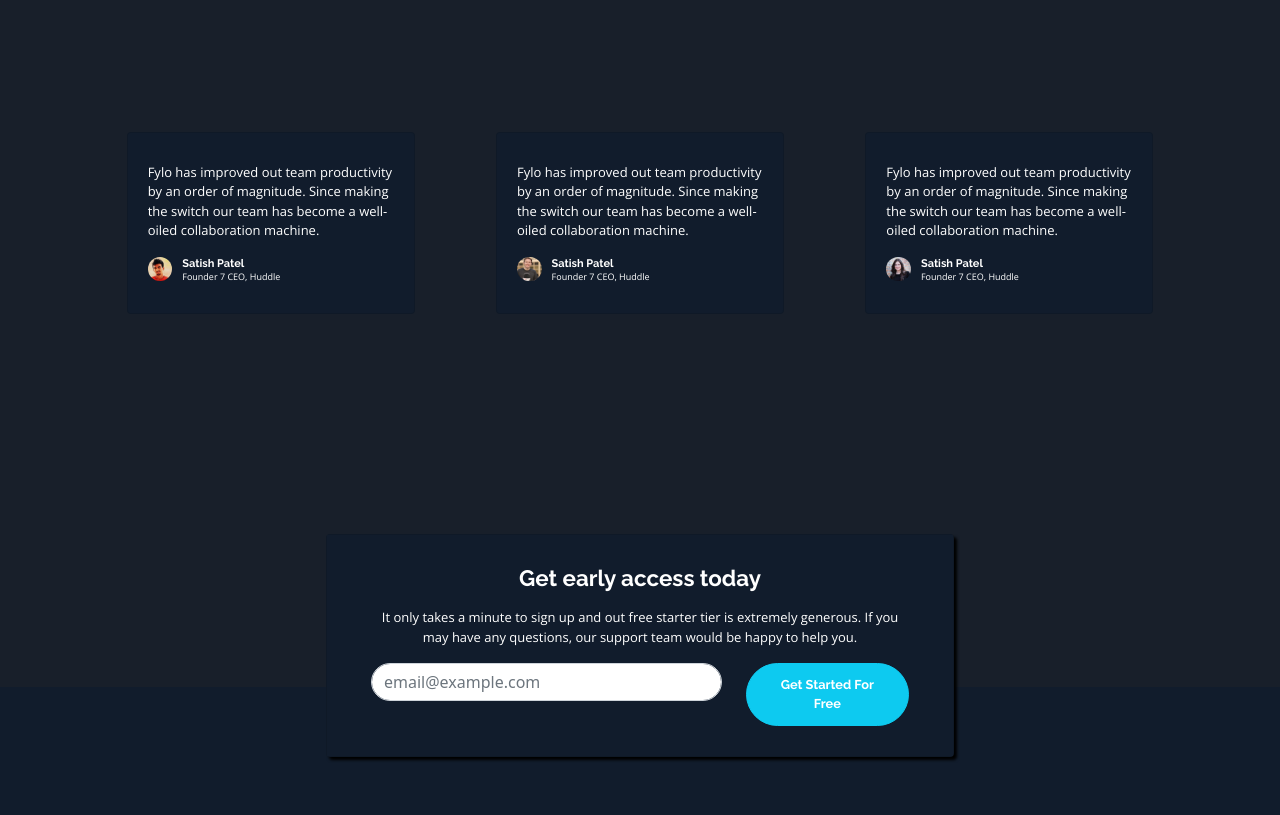
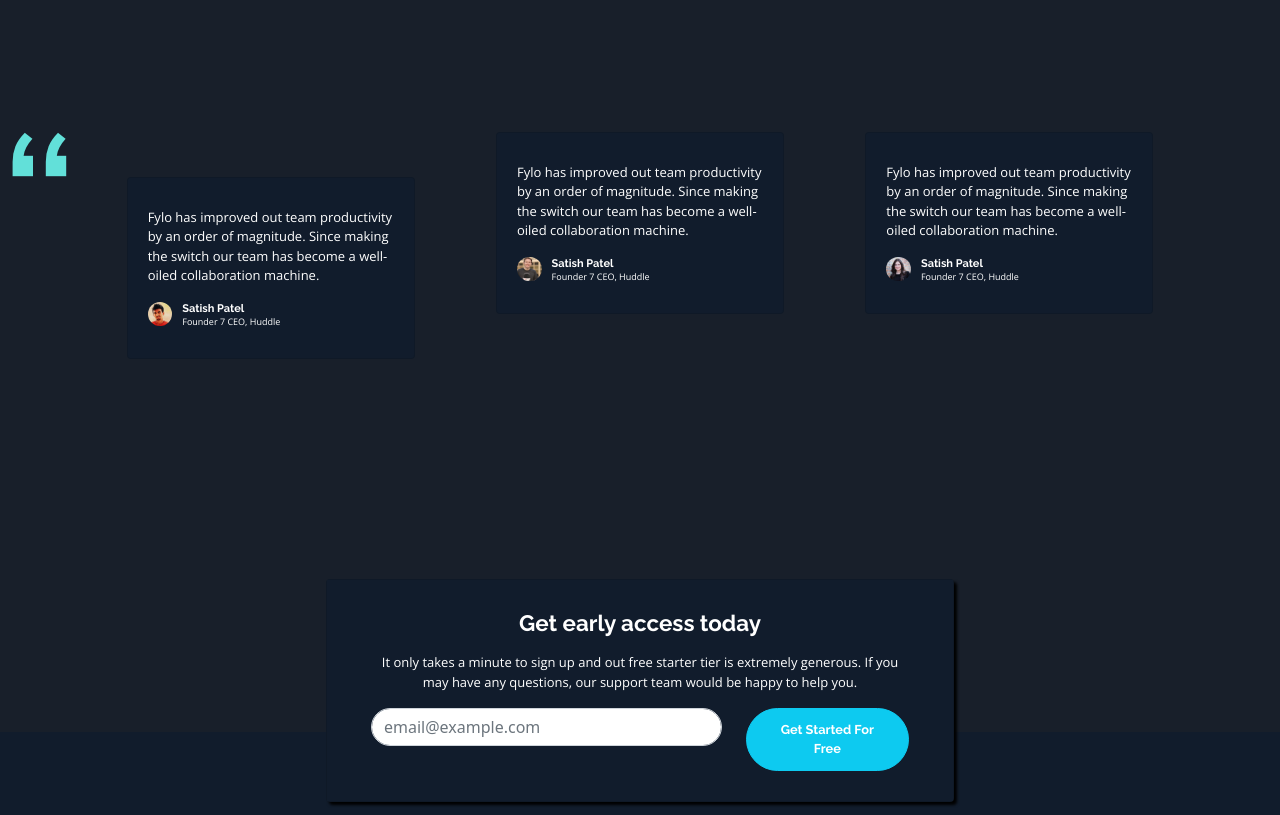
Before and after one commit to Denis-Paim/web-dev-landing-page-fylodark, a plain HTML site: page index.html in a window 1280 px wide. Shown: the part 2140-2955 px from the top of the page. Drawn offline with nearby package versions, Linux system fonts and the light colour scheme.

Commit message:
Update index.html

```diff
--- a/index.html
+++ b/index.html
@@ -121,6 +121,9 @@
       <div class="container-fluid">
         <div class="row testimonials-row">
           <div class="col-testimonials col-lg-4 col-md-4 col-sm-12">
+              <div class="quotes">
+                    <img src="/images/bg-quotes.png" alt="quotes-img">
+                </div>
             <div class="card card-testimonials card-left" style="width: 18rem;">
               <div class="card-body">
                 <p class="card-text">
```
